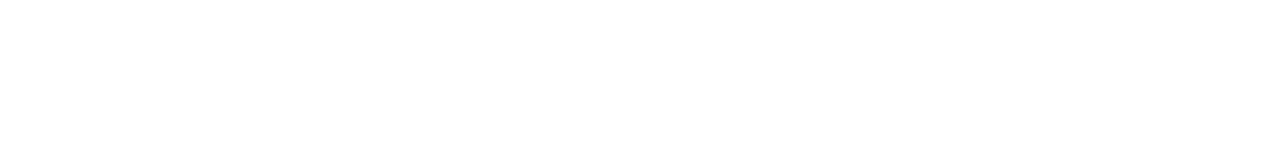
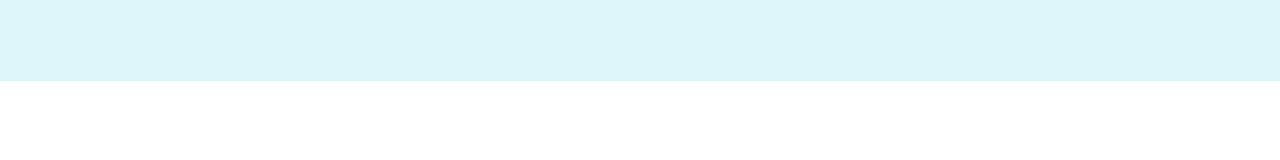
Before and after one commit to peterlavey/pokemon-randomizer, a React (Create React App) app: page / in a window 1280 px wide. Shown: the top 160 px of the page. Built offline with nearby package versions, Linux system fonts and the light colour scheme.

Commit message:
feat: pokeballs bg color

```diff
--- a/src/components/team/pokeballs/pokeballs.styles.scss
+++ b/src/components/team/pokeballs/pokeballs.styles.scss
@@ -1,3 +1,7 @@
-.pokeballs > .pokeballContainer:last-child {
-  visibility: hidden;
+.pokeballs {
+  background-color: #01abbd21;
+
+  > .pokeballContainer:last-child {
+    visibility: hidden;
+  }
 }
```
